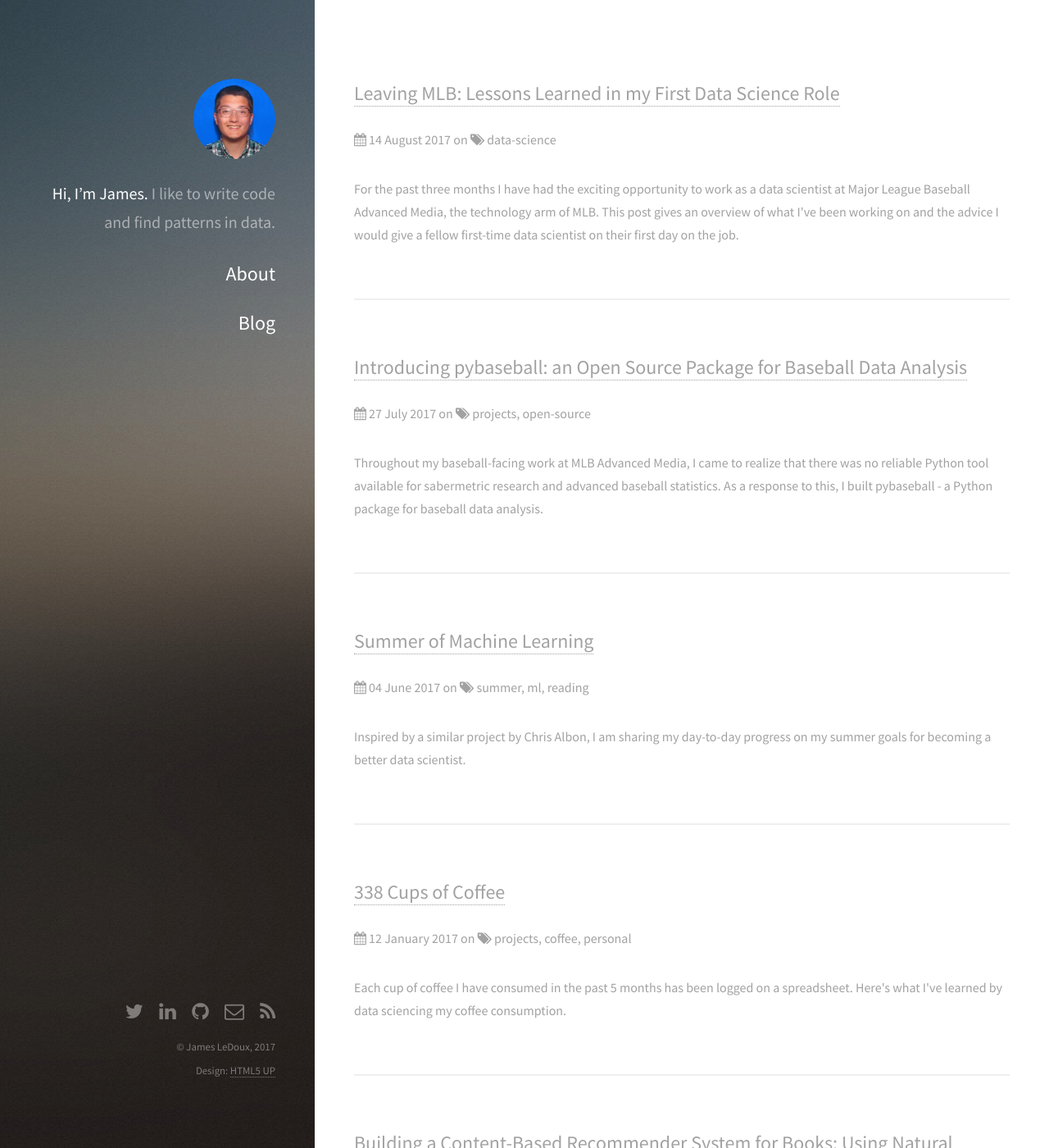
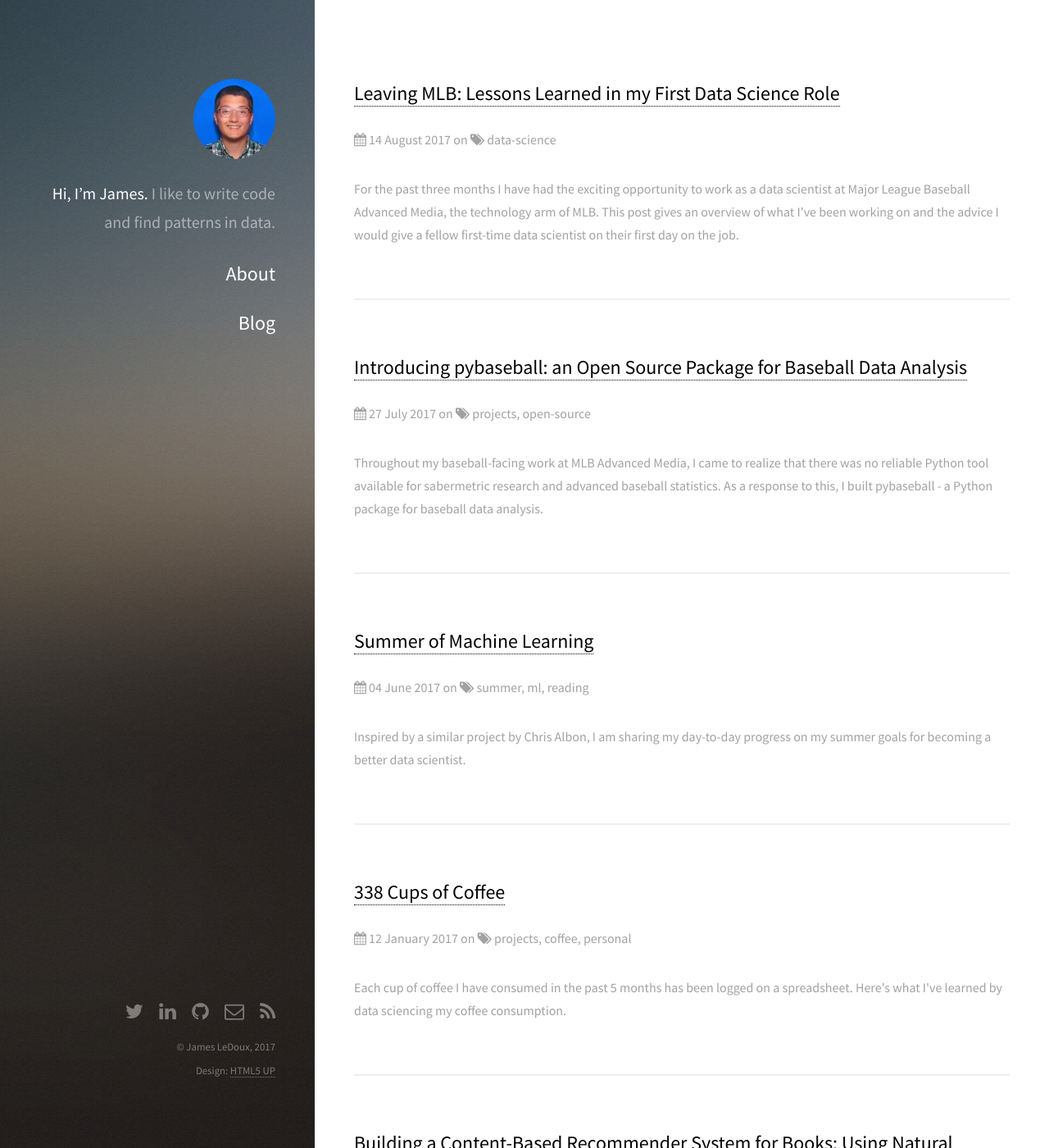
Before and after one commit to jldbc/jldbc.github.io, a Jekyll site: the page built from index.html, in a window 1280 px wide and 1400 px high. Shown: the whole window at 82% size. Built offline with Jekyll 4.4.1, drawn with Linux system fonts in a browser that asks for light colours; the list of posts is cut into pages by our own code.

Commit message:
identical weights but darker color

```diff
--- a/assets/sass/libs/_vars.scss
+++ b/assets/sass/libs/_vars.scss
@@ -20,14 +20,14 @@
 		family:				('Source Sans Pro', Helvetica, sans-serif),
 		family-fixed:		('Courier New', monospace),
 		weight:				400,
-		weight-bold:		1000000
+		weight-bold:		400
 	);
 
 // Palette.
 	$palette: (
 		bg:					#fff,
 		fg:					#a2a2a2,
-		fg-bold:			#a2a2a2,
+		fg-bold:			#020202,
 		fg-light:			#b2b2b2,
 		border:				#efefef,
 		border-bg:			#f7f7f7,
```
